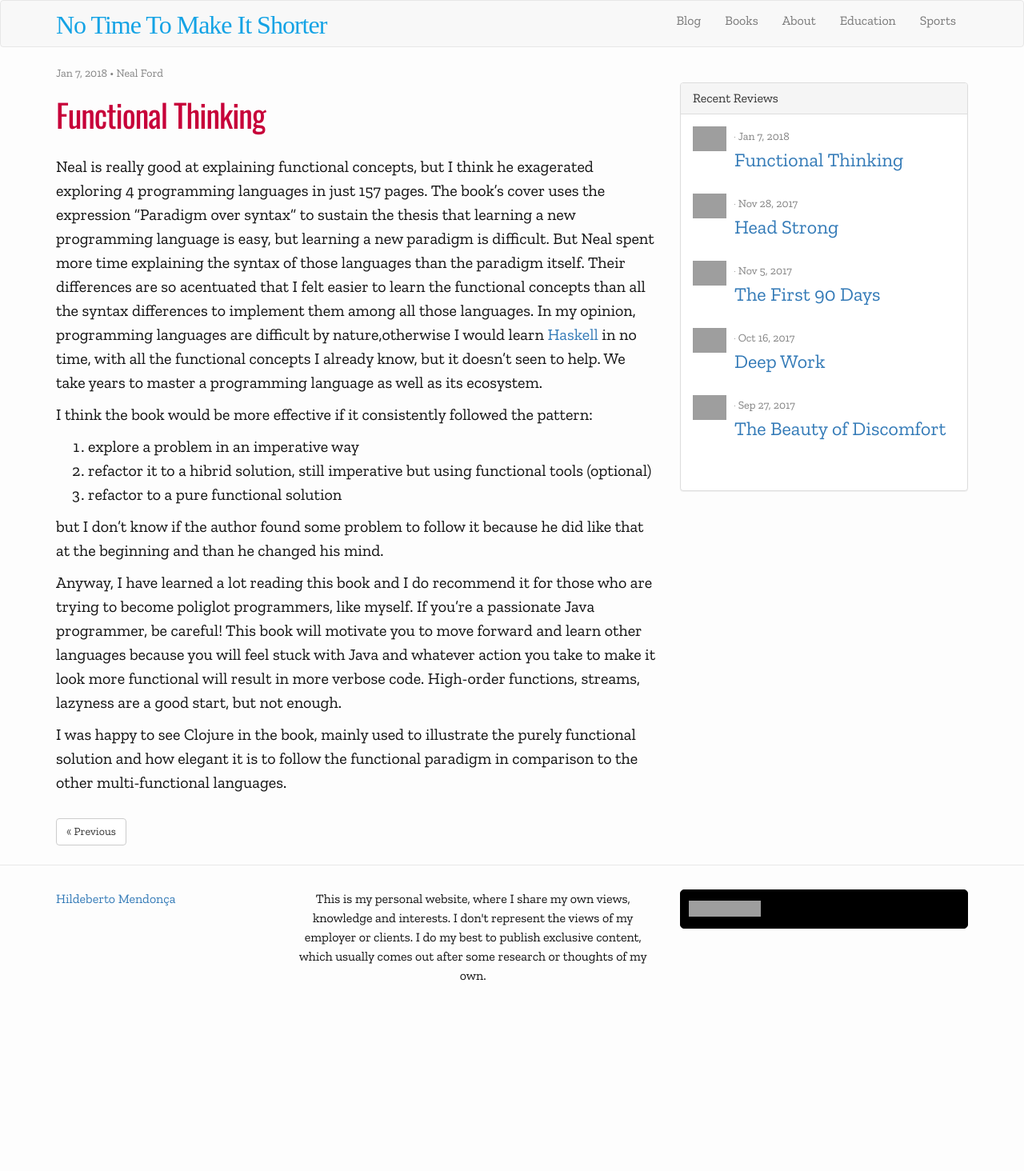
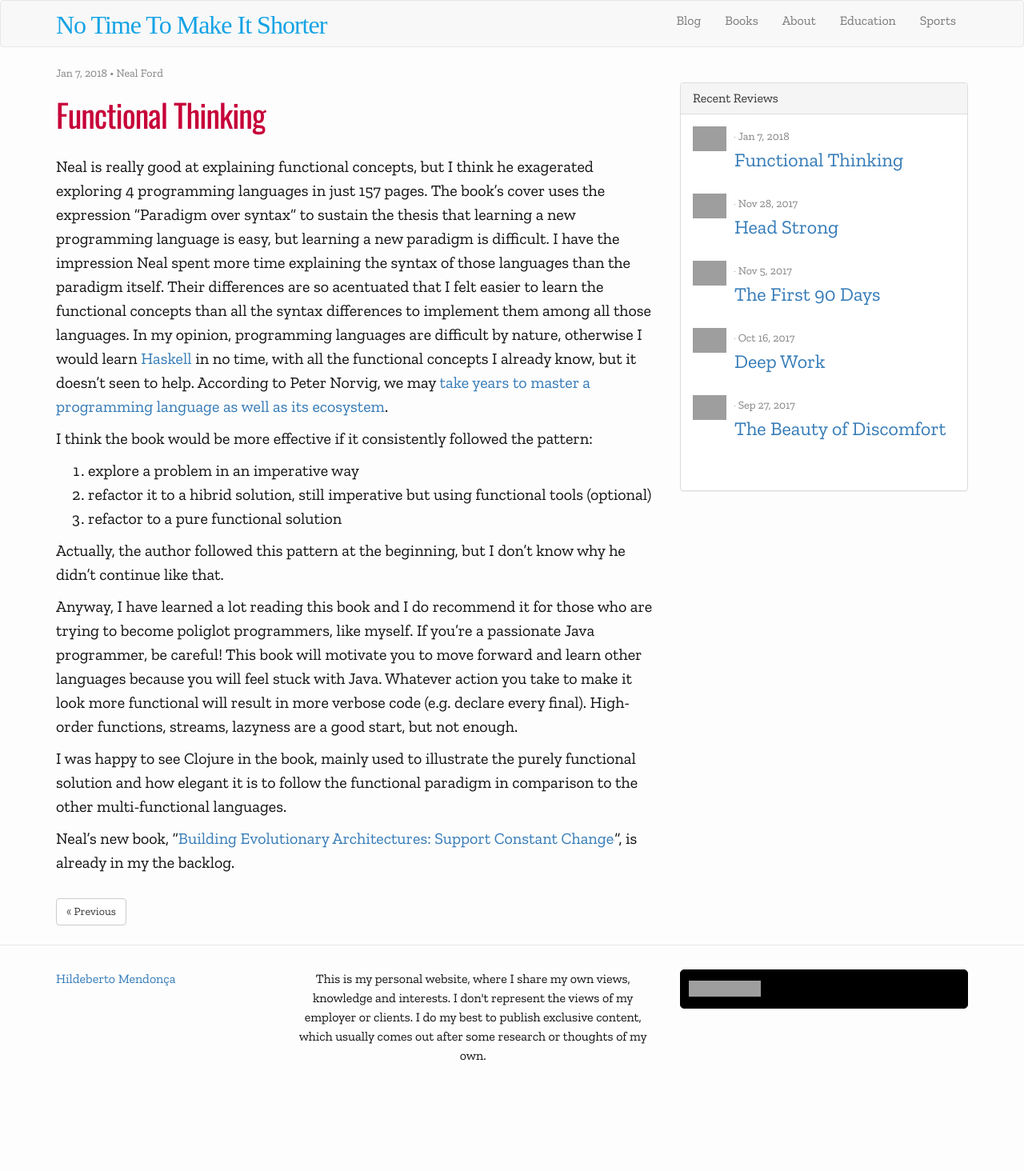
Before and after one commit to htmfilho/books, a Jekyll site: the page built from _posts/2018/2018-01-14-functional-thinking.md, in a window 1280 px wide. Shown: the whole page at 80% size. Built offline with Jekyll 4.4.1, drawn with Linux system fonts in a browser that asks for light colours; nearby versions of some CDN libraries; some web fonts are replaced; comment, search, counter and statistics services are not loaded; before the commit the page ends 1364 px from its top, so only the background shows below that; grey boxes are pictures that could not be loaded.

Commit message:
Some improvements on the functional thinking review

```diff
--- a/_posts/2018/2018-01-14-functional-thinking.md
+++ b/_posts/2018/2018-01-14-functional-thinking.md
@@ -9,7 +9,7 @@ image: //ws-na.amazon-adsystem.com/widgets/q?_encoding=UTF8&MarketPlace=US&ASIN=
 another_image: //ir-na.amazon-adsystem.com/e/ir?t=c03ce-20&l=am2&o=1&a=1449365515
 ---
 
-Neal is really good at explaining functional concepts, but I think he exagerated exploring 4 programming languages in just 157 pages. The book's cover uses the expression "Paradigm over syntax" to sustain the thesis that learning a new programming language is easy, but learning a new paradigm is difficult. But Neal spent more time explaining the syntax of those languages than the paradigm itself. Their differences are so acentuated that I felt easier to learn the functional concepts than all the syntax differences to implement them among all those languages. In my opinion, programming languages are difficult by nature,otherwise I would learn [Haskell] in no time, with all the functional concepts I already know, but it doesn't seen to help. We take years to master a programming language as well as its ecosystem.
+Neal is really good at explaining functional concepts, but I think he exagerated exploring 4 programming languages in just 157 pages. The book's cover uses the expression "Paradigm over syntax" to sustain the thesis that learning a new programming language is easy, but learning a new paradigm is difficult. I have the impression Neal spent more time explaining the syntax of those languages than the paradigm itself. Their differences are so acentuated that I felt easier to learn the functional concepts than all the syntax differences to implement them among all those languages. In my opinion, programming languages are difficult by nature, otherwise I would learn [Haskell] in no time, with all the functional concepts I already know, but it doesn't seen to help. According to Peter Norvig, we may [take years to master a programming language as well as its ecosystem][peter-norvig].
 
 I think the book would be more effective if it consistently followed the pattern:
 
@@ -17,10 +17,13 @@ I think the book would be more effective if it consistently followed the pattern
 2. refactor it to a hibrid solution, still imperative but using functional tools (optional)
 3. refactor to a pure functional solution
 
-but I don't know if the author found some problem to follow it because he did like that at the beginning and than he changed his mind.
+Actually, the author followed this pattern at the beginning, but I don't know why he didn't continue like that.
 
-Anyway, I have learned a lot reading this book and I do recommend it for those who are trying to become poliglot programmers, like myself. If you're a passionate Java programmer, be careful! This book will motivate you to move forward and learn other languages because you will feel stuck with Java and whatever action you take to make it look more functional will result in more verbose code. High-order functions, streams, lazyness are a good start, but not enough.
+Anyway, I have learned a lot reading this book and I do recommend it for those who are trying to become poliglot programmers, like myself. If you're a passionate Java programmer, be careful! This book will motivate you to move forward and learn other languages because you will feel stuck with Java. Whatever action you take to make it look more functional will result in more verbose code (e.g. declare every final). High-order functions, streams, lazyness are a good start, but not enough.
 
 I was happy to see Clojure in the book, mainly used to illustrate the purely functional solution and how elegant it is to follow the functional paradigm in comparison to the other multi-functional languages.
 
+Neal's new book, "<a target="_blank" href="https://www.amazon.com/gp/product/1491986360/ref=as_li_tl?ie=UTF8&camp=1789&creative=9325&creativeASIN=1491986360&linkCode=as2&tag=c03ce-20&linkId=3cb8f263e1d0f22220d0b37acaa92ad1">Building Evolutionary Architectures: Support Constant Change</a><img src="//ir-na.amazon-adsystem.com/e/ir?t=c03ce-20&l=am2&o=1&a=1491986360" width="1" height="1" border="0" alt="" style="border:none !important; margin:0px !important;" />", is already in my the backlog.
+
 [Haskell]: https://www.haskell.org
+[peter-norvig]: https://www.norvig.com/21-days.html
```
